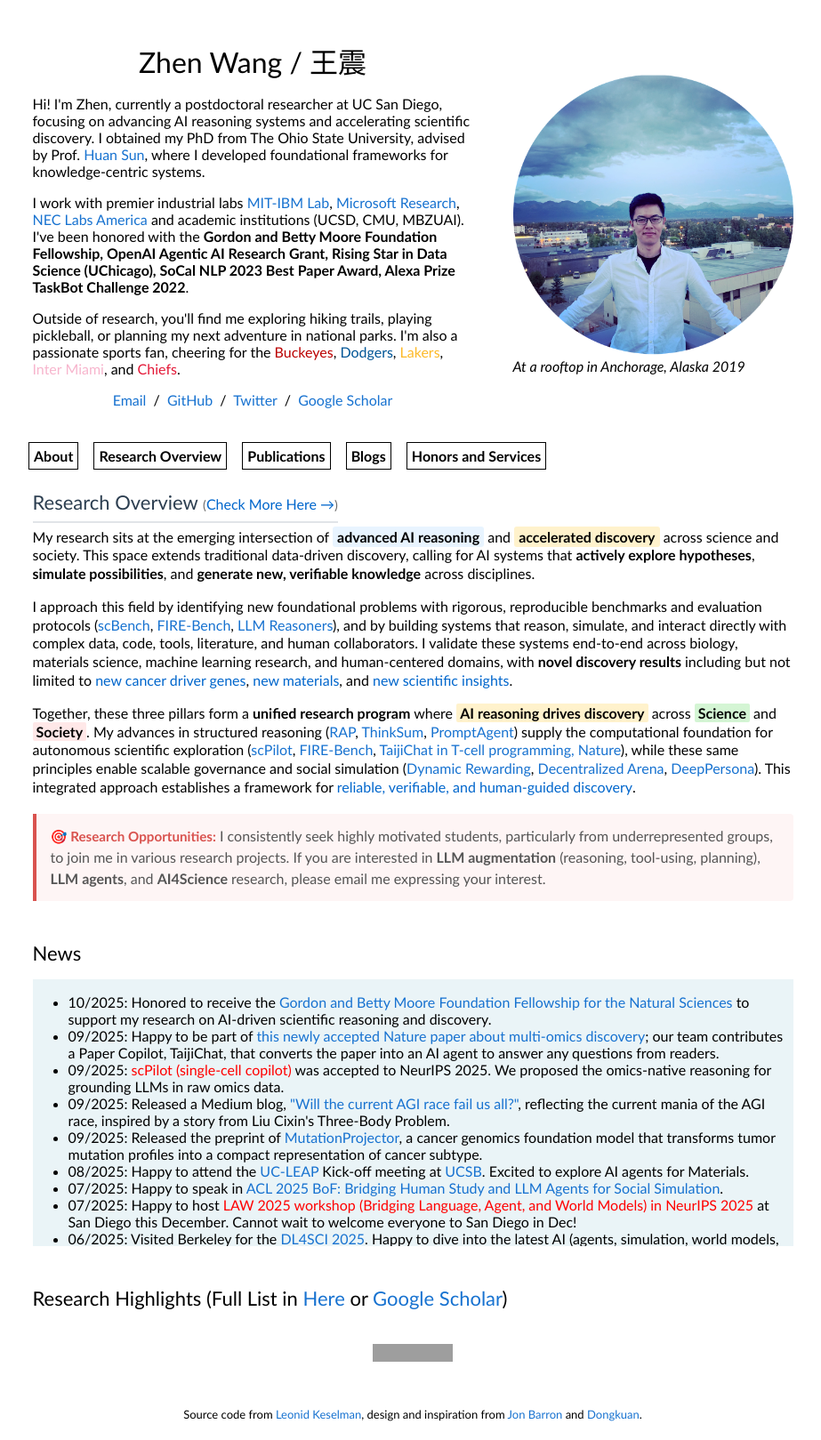
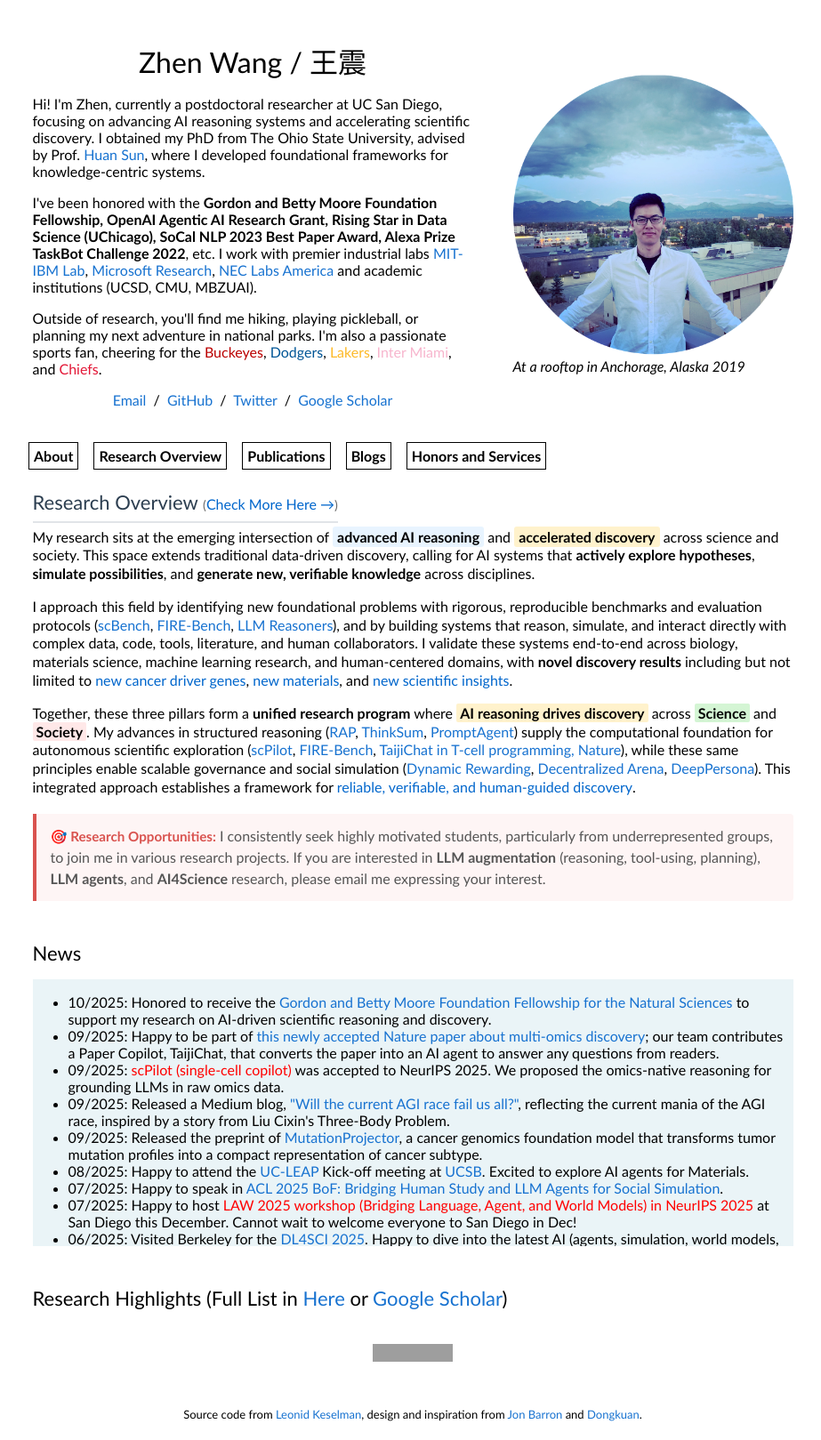
Before and after one commit to zhenwang9102/zhenwang9102.github.io, a Jekyll site: the page built from _posts/2019-06-02-venue.markdown, in a window 1280 px wide. Shown: the whole page at 89% size, without its empty margins (176-1099 px from the left). Built offline with Jekyll 4.4.1, drawn with Linux system fonts in a browser that asks for light colours; grey boxes are pictures that could not be loaded.

Commit message:
Update default.html

```diff
--- a/_layouts/default.html
+++ b/_layouts/default.html
@@ -60,11 +60,12 @@
                 Hi! I'm Zhen, currently a postdoctoral researcher at UC San Diego, focusing on advancing AI reasoning systems and accelerating scientific discovery. I obtained my PhD from The Ohio State University, advised by Prof. <a href="https://cse.osu.edu/people/sun.397">Huan Sun</a>, where I developed foundational frameworks for knowledge-centric systems.
               </p>
               <p>
-                I work with premier industrial labs <a href="https://mitibmwatsonailab.mit.edu/">MIT-IBM Lab</a>, <a href="https://www.microsoft.com/en-us/research/lab/microsoft-research-redmond/">Microsoft Research</a>, <a href="https://www.nec-labs.com/">NEC Labs America</a> and academic institutions (UCSD, CMU, MBZUAI). I've been honored with the <b>Gordon and Betty Moore Foundation Fellowship, OpenAI Agentic AI Research Grant, Rising Star in Data Science (UChicago), SoCal NLP 2023 Best Paper Award, Alexa Prize TaskBot Challenge 2022</b>.
+                I've been honored with the <b>Gordon and Betty Moore Foundation Fellowship, OpenAI Agentic AI Research Grant, Rising Star in Data Science (UChicago), SoCal NLP 2023 Best Paper Award, Alexa Prize TaskBot Challenge 2022</b>, etc.
+                I work with premier industrial labs <a href="https://mitibmwatsonailab.mit.edu/">MIT-IBM Lab</a>, <a href="https://www.microsoft.com/en-us/research/lab/microsoft-research-redmond/">Microsoft Research</a>, <a href="https://www.nec-labs.com/">NEC Labs America</a> and academic institutions (UCSD, CMU, MBZUAI).
 <!--                 These partnerships have advanced research frontiers in foundation models, efficient adaptation, and reliable AI systems. -->
               </p>
               <p>
-                Outside of research, you'll find me exploring hiking trails, playing pickleball, or planning my next adventure in national parks. I'm also a passionate sports fan, cheering for the <a style="color:#BB0000;">Buckeyes</a>, <a style="color:#005596;">Dodgers</a>, <a style="color:#FDB927;">Lakers</a>, <a style="color:#F7B5CD;">Inter Miami</a>, and <a style="color:#E31837;">Chiefs</a>.
+                Outside of research, you'll find me hiking, playing pickleball, or planning my next adventure in national parks. I'm also a passionate sports fan, cheering for the <a style="color:#BB0000;">Buckeyes</a>, <a style="color:#005596;">Dodgers</a>, <a style="color:#FDB927;">Lakers</a>, <a style="color:#F7B5CD;">Inter Miami</a>, and <a style="color:#E31837;">Chiefs</a>.
               </p>
 
               <p style="text-align:center">
```
